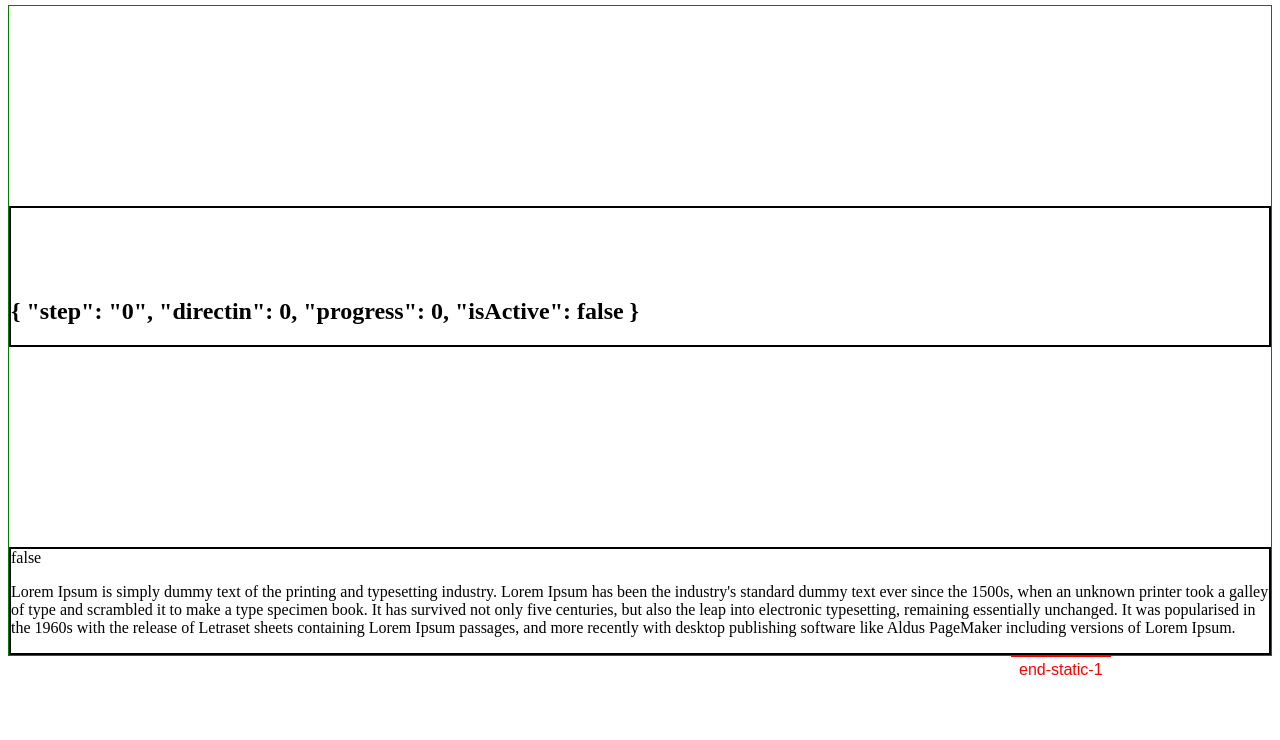
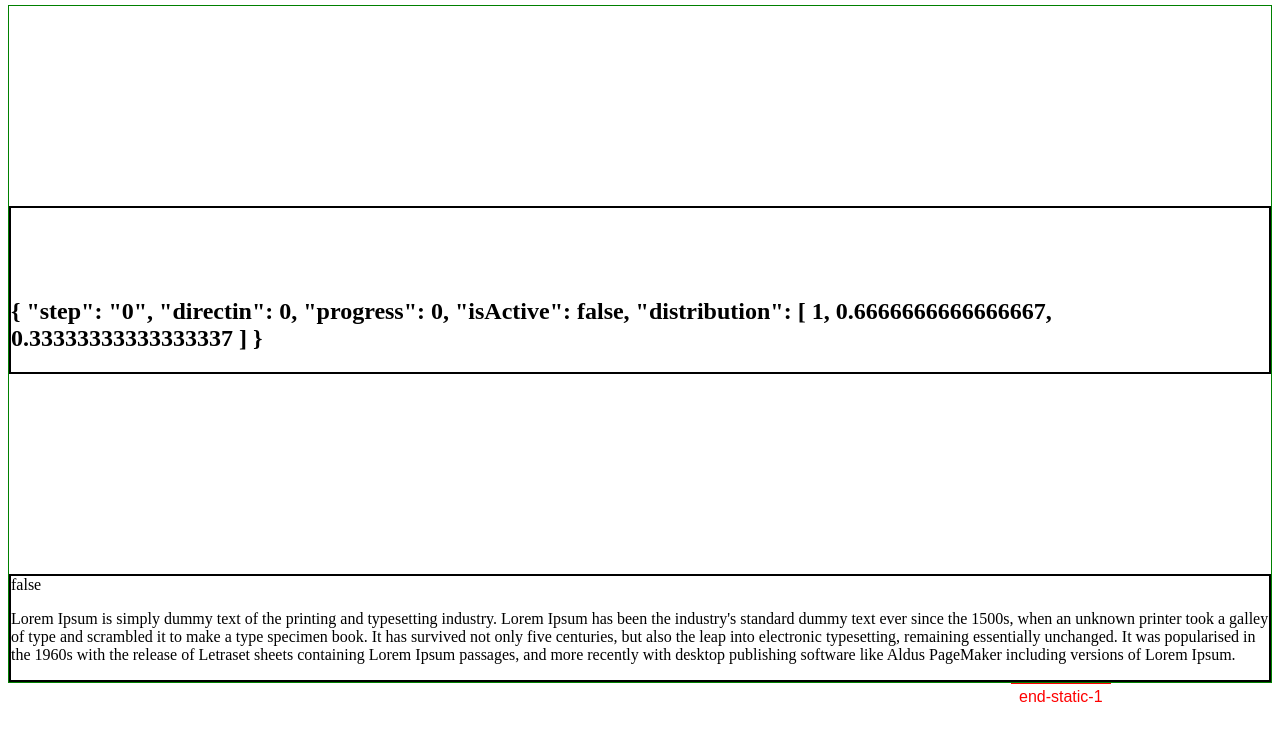
Before and after one commit to almero-digital-marketing/vue-gsap-scrolltrigger, a Vue app: page / in a window 1280 px wide. Shown: the part 1003-1743 px from the top of the page. Built offline with nearby package versions, Linux system fonts and the light colour scheme.

Commit message:
Added slot distribution

```diff
--- a/package.json
+++ b/package.json
@@ -1,6 +1,6 @@
 {
   "name": "vue-gsap-scrolltrigger",
-  "version": "2.0.17",
+  "version": "2.0.18",
   "scripts": {
     "dev": "vite --host",
     "build": "vite build",
--- a/src/components/ScrollTrigger.vue
+++ b/src/components/ScrollTrigger.vue
@@ -1,10 +1,16 @@
 <template>
 	<div class="scroll-trigger" ref="component">
-		<slot :step="step" :directin="direction" :progress="progress" :isActive="isActive"></slot>
+		<slot
+        :step="step"
+        :directin="direction"
+        :progress="progress"
+        :isActive="isActive"
+        :distribution="distribution">
+        </slot>
 	</div>
 </template>
 <script>
-import { ref, toRefs } from 'vue'
+import { ref, toRefs, computed } from 'vue'
 import triggerAnimation from '../lib/trigger-animation'
 import { gsap } from 'gsap'
 import { ScrollTrigger } from 'gsap/ScrollTrigger'
@@ -118,6 +124,16 @@ export default {
         const progress = ref(0)
         const direction = ref(0)
 
+        const distribution = computed(() => {
+            if (!props.steps) return
+            let distribution = new Array(props.steps)
+            const distributionStep = 1 / props.steps
+            for (let index = 0; index < props.steps; index++) {
+                distribution[index] = 1 - Math.abs(step.value - index) * distributionStep
+            }
+            return distribution
+        })
+
         options.trigger = props.trigger === null ? options.trigger : component
         Object.assign(options, {
             onEnter: e => {
@@ -156,7 +172,8 @@ export default {
             step,
             isActive,
             progress,
-            direction
+            direction,
+            distribution
         }
     }
 }
--- a/src/lib/scrolling-observer.js
+++ b/src/lib/scrolling-observer.js
@@ -1,4 +1,4 @@
-import deboounce from 'debounce'
+import debounce from 'debounce'
 
 class ScrollingObserver {
     constructor() {
@@ -9,7 +9,7 @@ class ScrollingObserver {
             this.animationCounter = 1
 
             if(typeof window !== 'undefined') {
-                this.resizeObserver = new ResizeObserver(deboounce(this.refresh, 100))
+                this.resizeObserver = new ResizeObserver(debounce(this.refresh, 100))
             }
         }
 
```
